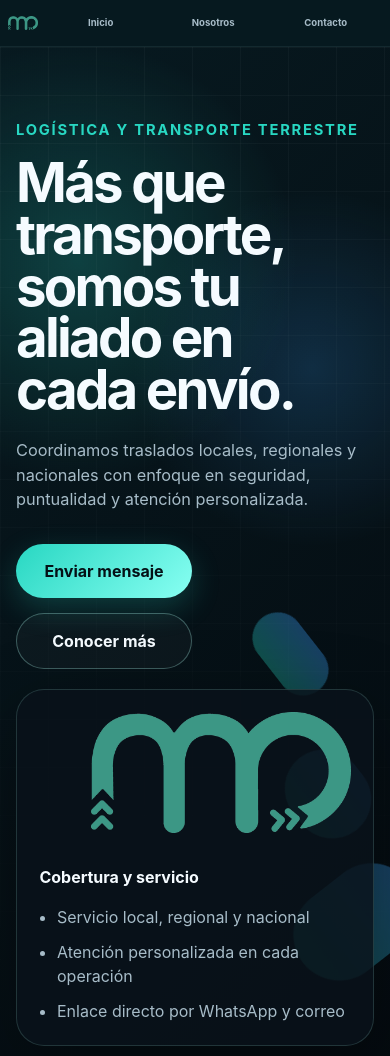
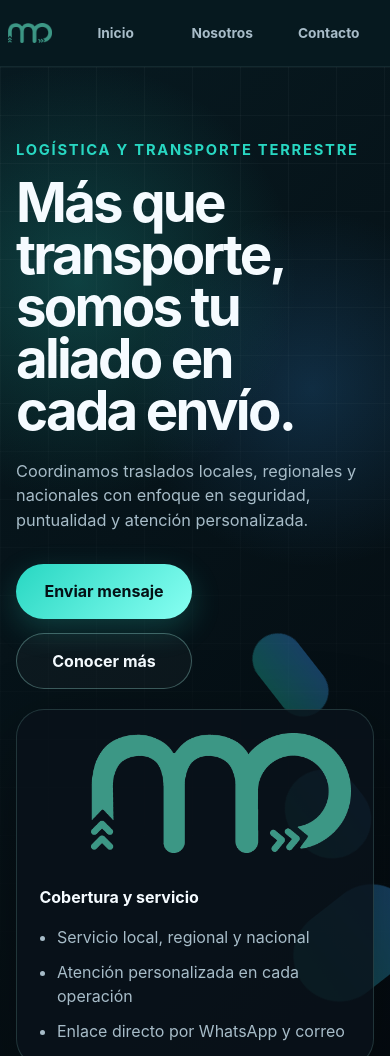
Before and after one commit to erickgtzh/maap-landing, a website built with Vite: page index.html in a window 390 px wide. Shown: the top 1056 px of the page. Built offline with nearby package versions, Linux system fonts and the light colour scheme.

Commit message:
style: enlarge mobile header

```diff
--- a/src/style.css
+++ b/src/style.css
@@ -97,7 +97,7 @@ a {
 .nav {
   display: flex;
   align-items: center;
-  gap: 0.4rem;
+  gap: 0.65rem;
 }
 
 .nav a {
@@ -584,18 +584,18 @@ h3 {
     position: sticky;
     top: 0;
     display: grid;
-    grid-template-columns: 34px minmax(0, 1fr);
+    grid-template-columns: 52px minmax(0, 1fr);
     align-items: center;
-    gap: 0.5rem;
-    padding-top: 0.7rem;
-    padding-bottom: 0.7rem;
-    padding-left: 0.75rem;
-    padding-right: 0.75rem;
+    gap: 0.8rem;
+    padding-top: 1rem;
+    padding-bottom: 1rem;
+    padding-left: 1rem;
+    padding-right: 1rem;
   }
 
   .brand {
     display: inline-flex;
-    width: 34px;
+    width: 52px;
   }
 
   .brand-logo-full {
@@ -604,7 +604,7 @@ h3 {
 
   .brand-logo-mark {
     display: block;
-    width: 34px;
+    width: 52px;
   }
 
   .nav {
@@ -619,9 +619,9 @@ h3 {
   .nav a {
     display: block;
     min-width: 0;
-    padding: 0.32rem 0;
+    padding: 0.5rem 0;
     text-align: center;
-    font-size: 0.68rem;
+    font-size: 1rem;
     font-weight: 700;
     letter-spacing: 0;
     text-transform: none;
@@ -672,22 +672,22 @@ h3 {
 
 @media (max-width: 420px) {
   .site-header {
-    grid-template-columns: 30px minmax(0, 1fr);
-    gap: 0.4rem;
+    grid-template-columns: 44px minmax(0, 1fr);
+    gap: 0.65rem;
     padding-left: 0.5rem;
     padding-right: 0.5rem;
   }
 
   .brand {
-    width: 30px;
+    width: 44px;
   }
 
   .brand-logo-mark {
-    width: 30px;
+    width: 44px;
   }
 
   .nav a {
-    padding: 0.28rem 0;
-    font-size: 0.6rem;
+    padding: 0.42rem 0;
+    font-size: 0.86rem;
   }
 }
```
